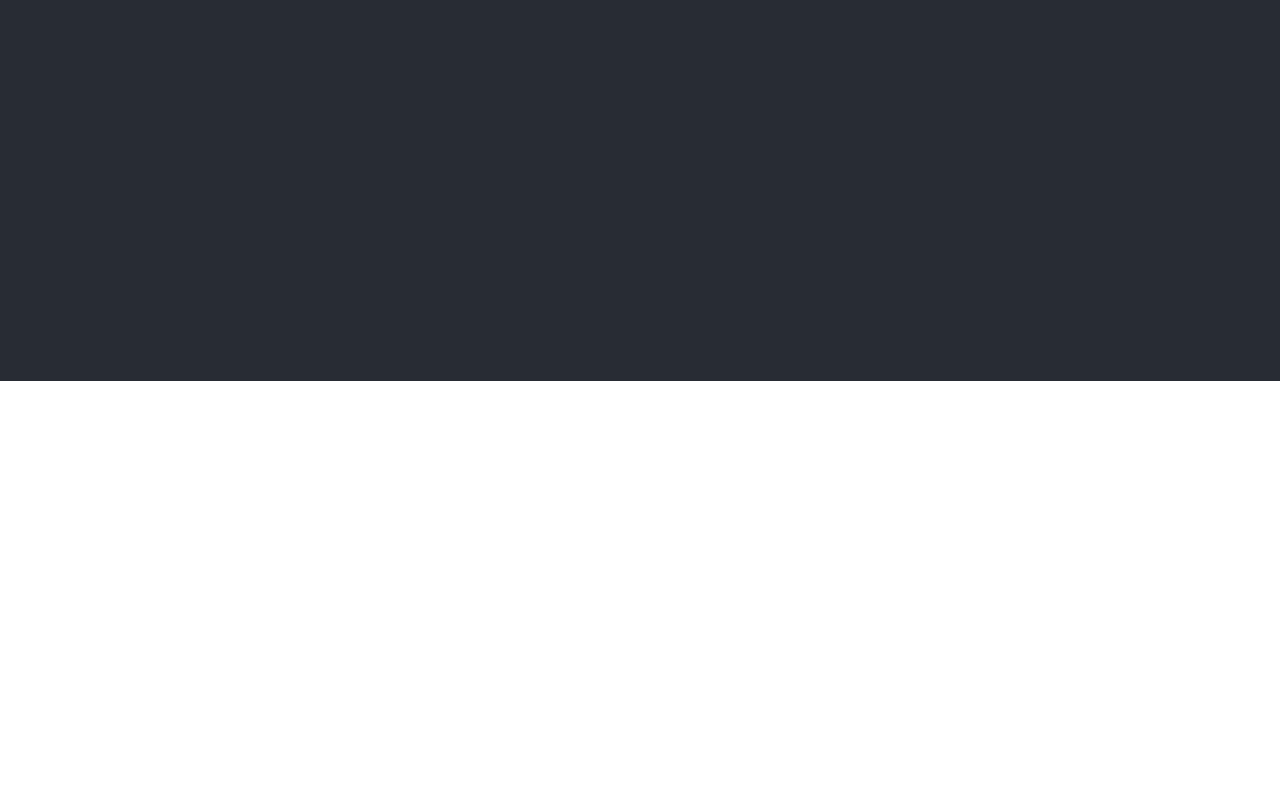
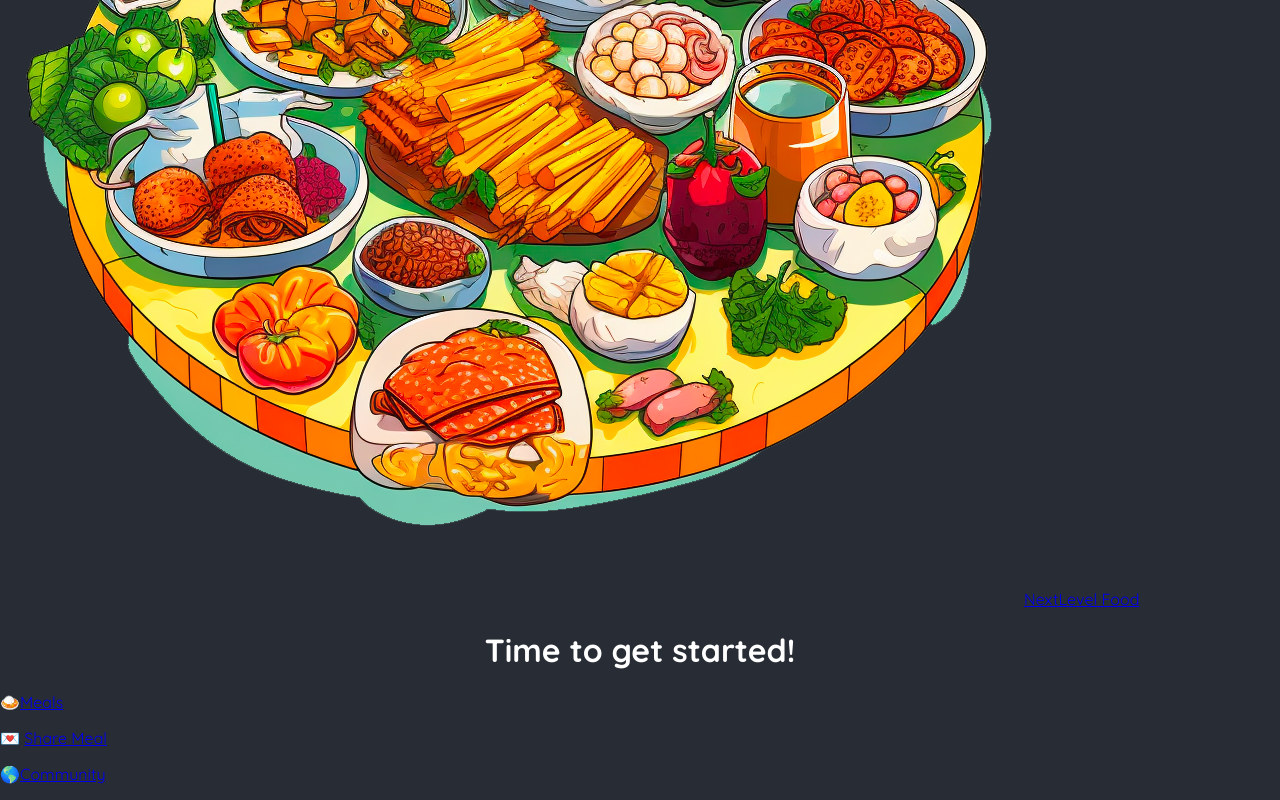
Before and after one commit to kazvee/foodies-next, a Next.js app: page / in a window 1280 px wide. Shown: the part 419-1219 px from the top of the page. Before the commit the page ends 800 px from the top, so only its background shows below. Built offline with nearby package versions, Linux system fonts and the light colour scheme.

Commit message:
Add site header

```diff
--- a/app/layout.js
+++ b/app/layout.js
@@ -1,3 +1,4 @@
+import MainHeader from '@/components/main-header';
 import './globals.css';
 
 export const metadata = {
@@ -30,6 +31,7 @@ export default function RootLayout({ children }) {
           </svg>
         </div>
 
+        <MainHeader />
         {children}
       </body>
     </html>
--- /dev/null
+++ b/components/main-header.js
@@ -0,0 +1,15 @@
+import Link from 'next/link';
+import logoImage from '@/assets/logo.png';
+
+const MainHeader = () => {
+  return (
+    <header>
+      <Link href="/">
+        <img src={logoImage.src} alt="A plate with food on it" />
+        NextLevel Food
+      </Link>
+    </header>
+  );
+};
+
+export default MainHeader;
```
